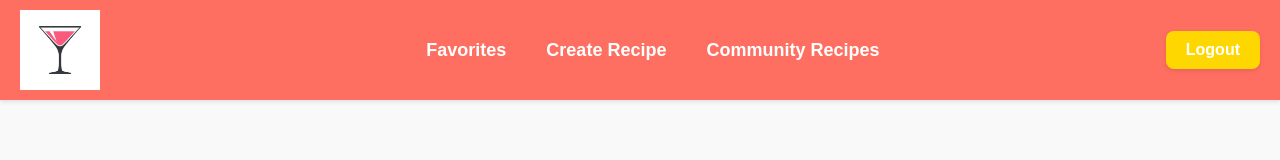
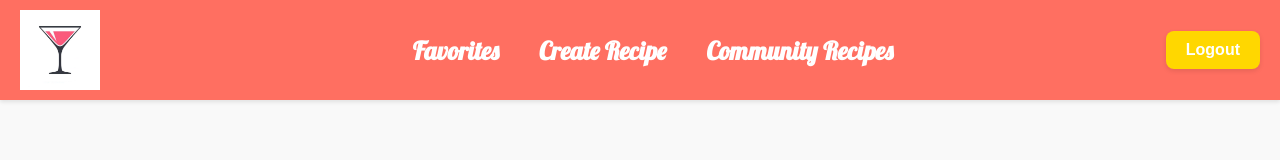
Before and after one commit to henni-yousra/CocktailWeb, a React (Vite) app in the folder frontend/: page / in a window 1280 px wide. Shown: the top 160 px of the page. Built offline with nearby package versions, Linux system fonts and the light colour scheme; no server answers; sample sign-in values are in the browser's storage.

Commit message:
improving css

```diff
--- a/frontend/src/styles/components/Navbar.css
+++ b/frontend/src/styles/components/Navbar.css
@@ -64,9 +64,9 @@ body {
 .navbar-links a {
   color: white;
   text-decoration: none;
-  font-size: 18px;
+  font-size: 25px;
   font-weight: bold;
-
+  font-family: "lobster", cursive;
   padding: 5px 10px;
   border-radius: 5px;
   transition: all 0.3s ease;
```
